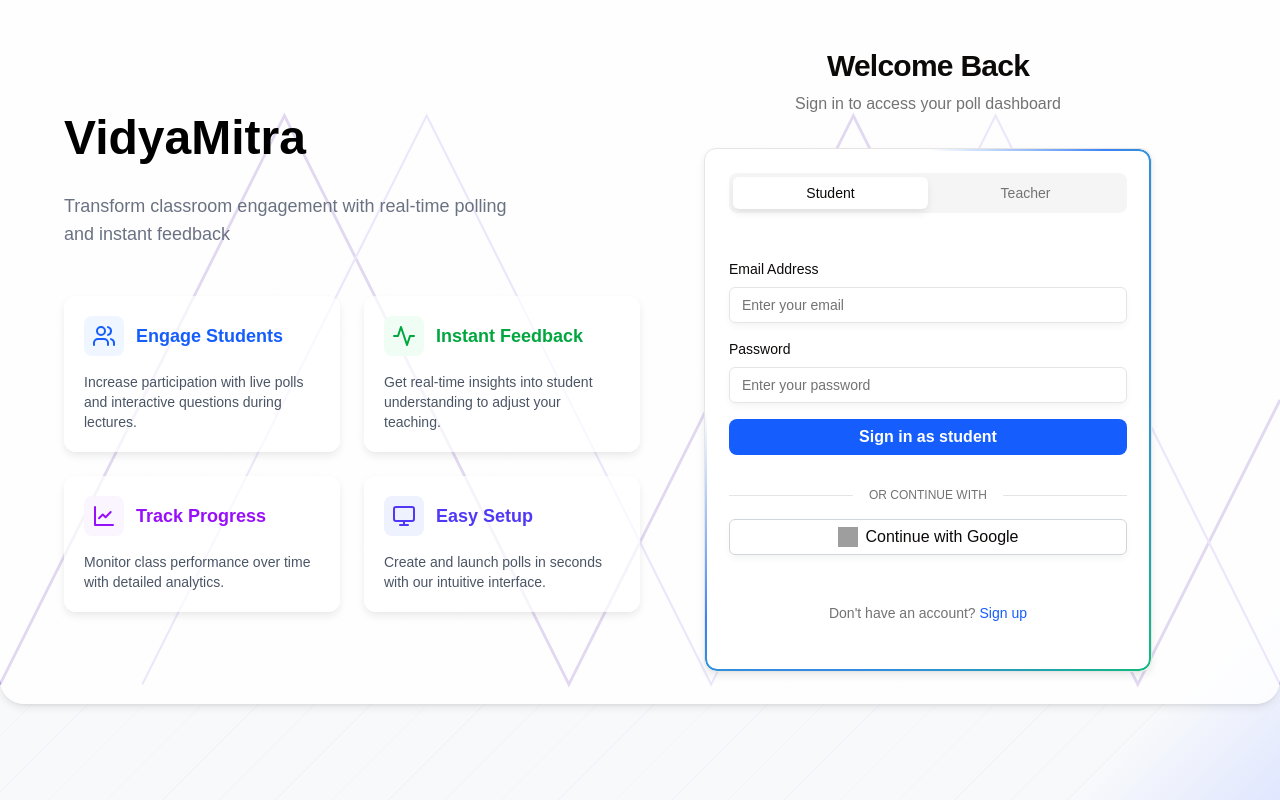
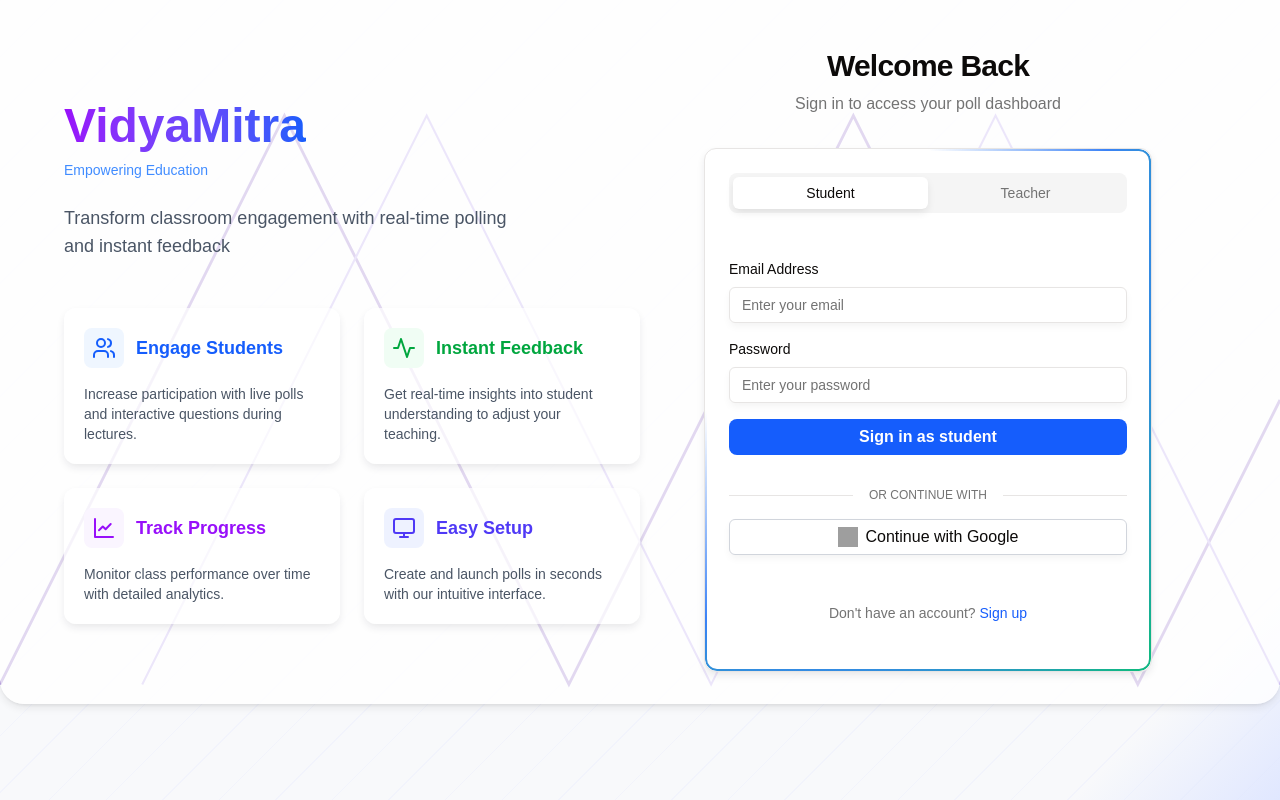
Before and after one commit to continuousactivelearning/poll-question-gen, a React (Vite) app in the folder frontend/: page /auth in a window 1280 px wide. Built offline with nearby package versions, Linux system fonts and the light colour scheme; no server answers; grey boxes are pictures that could not be loaded; what openapi-fetch, openapi-react-query would draw is missing.

Commit message:
changed authentication

```diff
--- a/frontend/src/pages/auth-page.tsx
+++ b/frontend/src/pages/auth-page.tsx
@@ -230,13 +230,11 @@ export default function AuthPage() {
         uid: result.user.uid,
         email: result.user.email || "",
         name: fullName,
-        //role: "student",
-        role: activeRole, // Use selected role for signup too
+        role: activeRole,
         avatar: result.user.photoURL || ""
       });
 
       navigate({ to: `/${activeRole}/home` });
-      //navigate({ to: "/student/home" });
     } catch (error: unknown) {
       console.error("Email Signup Failed", error);
       if (typeof error === 'object' && error !== null && 'code' in error && error.code === 'auth/email-already-in-use') {
@@ -286,10 +284,15 @@ export default function AuthPage() {
       <section className="w-full flex flex-col lg:flex-row items-center justify-between px-4 sm:px-6 lg:px-16 pt-6 sm:pt-12 pb-6 sm:pb-8 bg-white/80 rounded-b-2xl sm:rounded-b-3xl shadow-md relative overflow-hidden z-10">
         {/* Left: Heading, subheading, features */}
         <div className="flex-1 flex flex-col items-start gap-4 sm:gap-6 z-10 w-full lg:w-auto">
-          <h1 className="text-2xl sm:text-3xl lg:text-4xl xl:text-5xl font-bold text-black leading-tight">
-            VidyaMitra
-          </h1>
-          <p className="text-gray-500 text-sm sm:text-base lg:text-lg max-w-md">
+          <div className="flex flex-col gap-1">
+            <h1 className="text-2xl sm:text-3xl lg:text-4xl xl:text-5xl font-bold leading-tight">
+              <span className="bg-gradient-to-r from-purple-600 to-blue-600 bg-clip-text text-transparent">
+                VidyaMitra
+              </span>
+            </h1>
+            <p className="text-sm font-medium text-blue-500/90">Empowering Education</p>
+          </div>
+          <p className="text-gray-600 text-sm sm:text-base lg:text-lg max-w-md">
             Transform classroom engagement with real-time polling and instant feedback
           </p>
           {/* Features Grid */}
```
